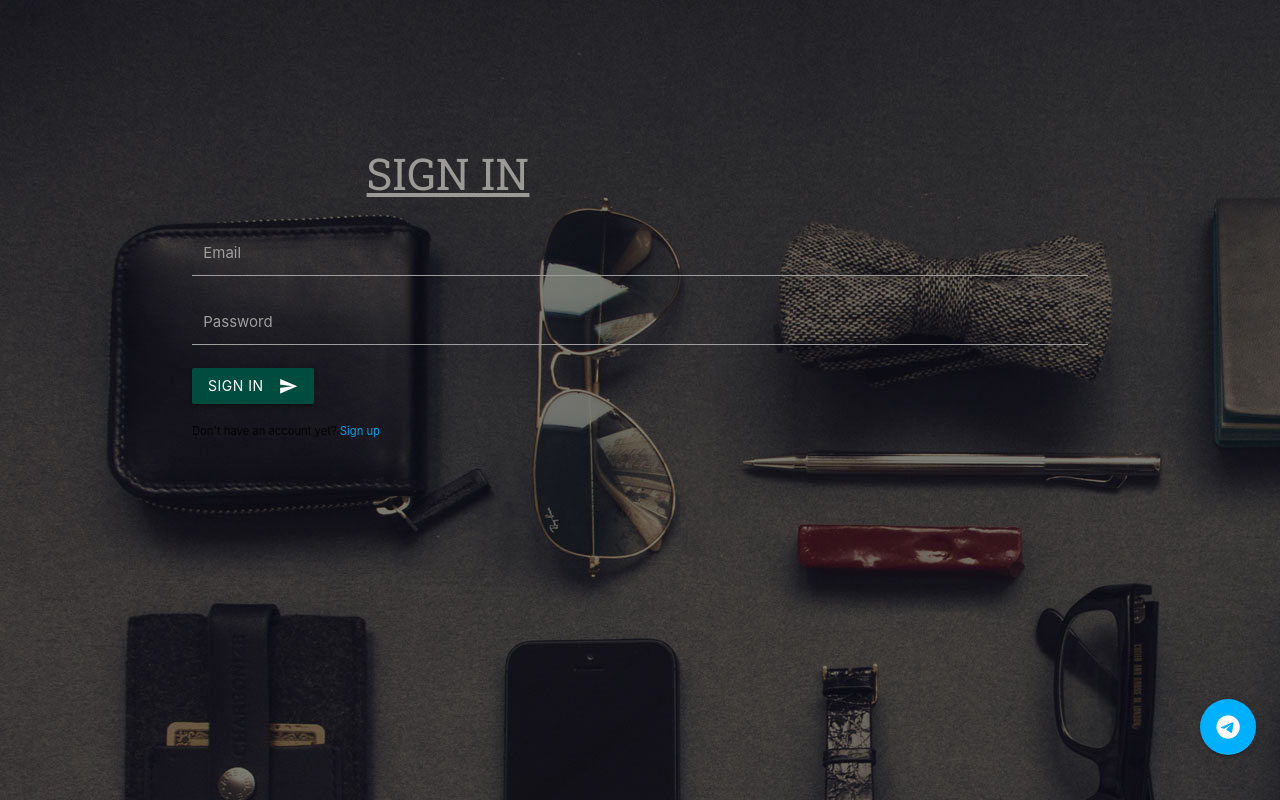
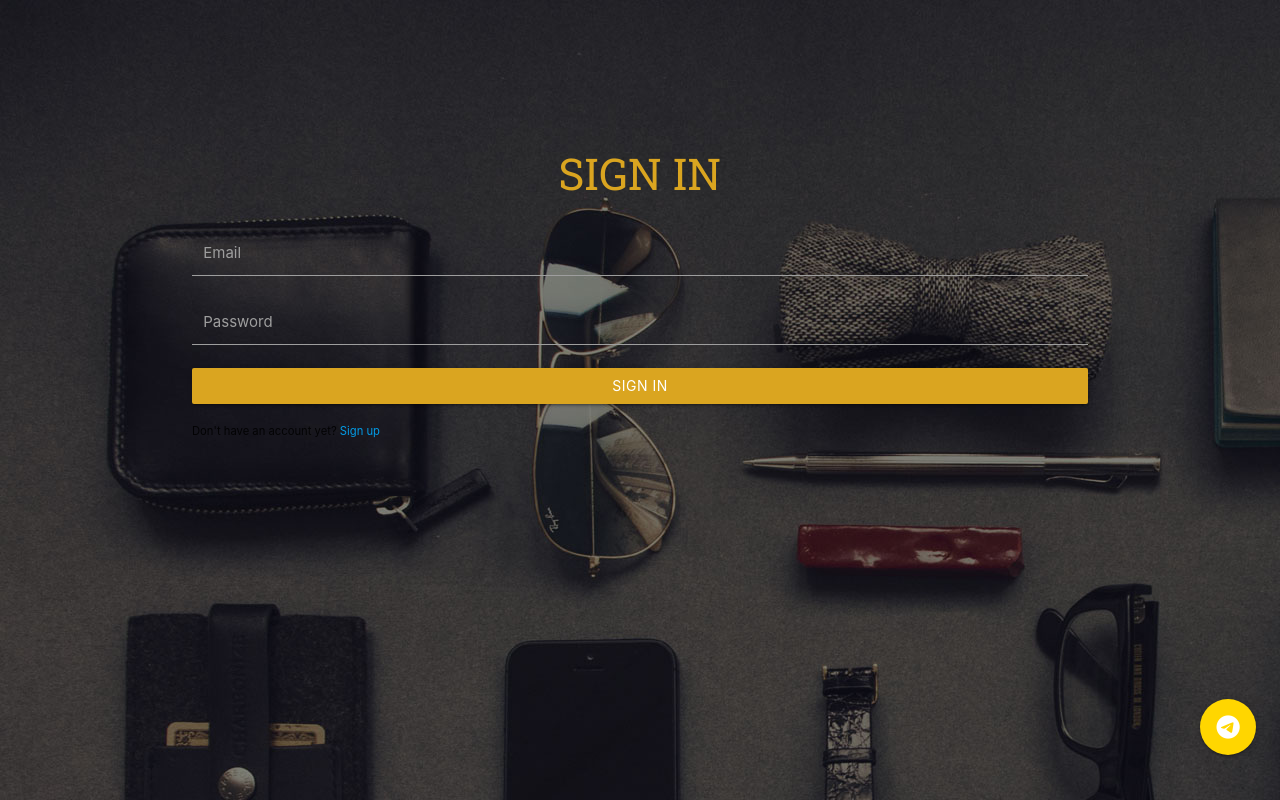
Before and after one commit to owidi-001/Eucossa-frontend, a plain HTML site: page login.html in a window 1280 px wide. Drawn offline with nearby package versions, Linux system fonts and the light colour scheme.

Commit message:
authentification templates

```diff
--- a/css/style.css
+++ b/css/style.css
@@ -24,12 +24,15 @@ body#auth{
 }
 section.auth legend{
     text-align: center;
-    color: #9b9a96;
-    margin: 0;
-    padding: 0;
+    font-size: 40px;
+    font-weight: 700;
+    /* color: #9b9a96; */
+    color: goldenrod;
+    /* margin: 0;
+    padding: 0; */
     font-family: 'Roboto Slab', serif;
-    text-decoration: underline;
 }
+
 section.register {
     margin: 35px auto;
 }
@@ -37,8 +40,14 @@ section.login {
     margin: 120px auto;
 }
 
-
-
+#auth button,input{
+    background-color: goldenrod;
+    width: 100%;
+}
+#auth select,option{
+    background-color: transparent !important ;
+    color:#fff;
+}
 
         /* main page */
 
--- a/login.html
+++ b/login.html
@@ -56,8 +56,8 @@
                 </div>
 
                 <div class="input-field col s12">
-                    <button class="btn waves-effect waves-light #004d40 teal darken-4" type="submit" name="action">Sign in
-                        <i class="material-icons right">send</i>
+                    <button class="btn waves-effect waves-light " type="submit" name="action">Sign in
+                        <!-- <i class="material-icons right">send</i> -->
                     </button>
                 </div>
             </form>
@@ -76,7 +76,7 @@
 
 
         <div class="fixed-action-btn" style="bottom: 45px; right: 24px;">
-            <a class="btn-floating btn-large #00b0ff light-blue accent-3 social telegram">
+            <a class="btn-floating btn-large #ffd600 yellow accent-4 social telegram">
                 <i class="material-icons fa fa-telegram large mdi-editor-mode-edit"></i>
             </a>
             <ul>
```
Also changed, not shown: register.html (+3 -3 lines).
